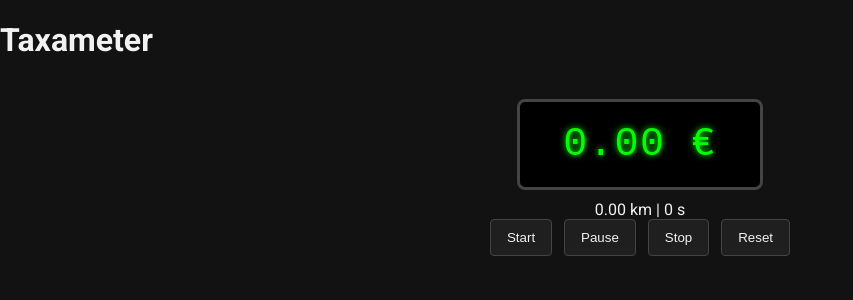
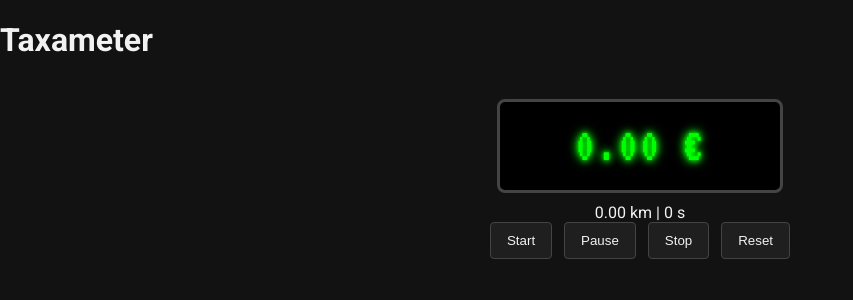
Before and after one commit to DO1FFE/tesla-dashboard, a Flask app: page /taxameter in a window 1280 px wide. Shown: the top 300 px of the page, without its empty margins (0-853 px from the left). Run offline with Flask 3, Linux system fonts and the light colour scheme.

Commit message:
Improve taximeter UI

```diff
--- a/static/css/style.css
+++ b/static/css/style.css
@@ -1,5 +1,6 @@
 
 @import url('https://fonts.googleapis.com/css2?family=Roboto:wght@300;400;700&display=swap');
+@import url('https://fonts.googleapis.com/css2?family=VT323&display=swap');
 
 :root {
   --bg-color: #121212;
@@ -995,15 +996,18 @@ select {
 #taximeter-display {
   background: #000;
   color: #0f0;
-  font-family: 'Courier New', monospace;
-  font-size: 2.5rem;
-  letter-spacing: 0.1rem;
-  text-shadow: 0 0 6px #0f0;
-  padding: 20px;
+  font-family: 'VT323', monospace;
+  font-size: 3rem;
+  letter-spacing: 0.15rem;
+  text-shadow:
+    0 0 4px #0f0,
+    0 0 8px #0f0,
+    0 0 12px #0f0;
+  padding: 20px 30px;
   border: 3px solid #444;
   border-radius: 8px;
   display: inline-block;
-  min-width: 200px;
+  min-width: 220px;
   margin-bottom: 10px;
 }
 
@@ -1017,22 +1021,31 @@ select {
 }
 
 .active-btn {
-  background: #444;
+  background: var(--accent-color);
   color: #fff;
+  border-color: var(--accent-color);
 }
 
 #taximeter-receipt {
   background: #000;
   color: #0f0;
-  font-family: 'Courier New', monospace;
+  font-family: 'VT323', monospace;
   padding: 10px;
   border: 2px solid #444;
   border-radius: 8px;
   display: inline-block;
   margin-top: 20px;
   text-align: left;
+  max-width: 240px;
 }
-#receipt-text {
+#receipt-table {
+  width: 100%;
+  margin: 0 auto;
+}
+#receipt-table td {
+  padding: 2px 4px;
+}
+#receipt-table td.num {
   text-align: right;
 }
 #receipt-company {
--- a/static/js/taxameter.js
+++ b/static/js/taxameter.js
@@ -54,29 +54,29 @@ $(function() {
             return;
         }
         function fmt(value) {
-            return value.toFixed(2).padStart(7);
+            return value.toFixed(2);
         }
-        var lines = [];
-        lines.push('Grundpreis:' + fmt(breakdown.base) + ' €');
+        var html = '';
+        html += '<tr><td>Grundpreis:</td><td class="num">' + fmt(breakdown.base) + ' €</td></tr>';
         if (breakdown.km_1_2 > 0) {
-            lines.push(breakdown.km_1_2.toFixed(2) + ' km x ' +
-                breakdown.rate_1_2.toFixed(2) + ' € =' + fmt(breakdown.cost_1_2) + ' €');
+            html += '<tr><td>' + breakdown.km_1_2.toFixed(2) + ' km x ' +
+                breakdown.rate_1_2.toFixed(2) + ' €</td><td class="num">' + fmt(breakdown.cost_1_2) + ' €</td></tr>';
         }
         if (breakdown.km_3_4 > 0) {
-            lines.push(breakdown.km_3_4.toFixed(2) + ' km x ' +
-                breakdown.rate_3_4.toFixed(2) + ' € =' + fmt(breakdown.cost_3_4) + ' €');
+            html += '<tr><td>' + breakdown.km_3_4.toFixed(2) + ' km x ' +
+                breakdown.rate_3_4.toFixed(2) + ' €</td><td class="num">' + fmt(breakdown.cost_3_4) + ' €</td></tr>';
         }
         if (breakdown.km_5_plus > 0) {
-            lines.push(breakdown.km_5_plus.toFixed(2) + ' km x ' +
-                breakdown.rate_5_plus.toFixed(2) + ' € =' + fmt(breakdown.cost_5_plus) + ' €');
+            html += '<tr><td>' + breakdown.km_5_plus.toFixed(2) + ' km x ' +
+                breakdown.rate_5_plus.toFixed(2) + ' €</td><td class="num">' + fmt(breakdown.cost_5_plus) + ' €</td></tr>';
         }
         if (breakdown.wait_cost > 0) {
-            lines.push('Standzeit ' + Math.round(breakdown.wait_time) + 's =' + fmt(breakdown.wait_cost) + ' €');
+            html += '<tr><td>Standzeit ' + Math.round(breakdown.wait_time) + 's</td><td class="num">' + fmt(breakdown.wait_cost) + ' €</td></tr>';
         }
-        lines.push('--------------------');
-        lines.push('Gesamt:' + fmt(breakdown.total) + ' €');
-        lines.push('Fahrstrecke: ' + distance.toFixed(2) + ' km');
-        $('#receipt-text').text(lines.join('\n'));
+        html += '<tr><td colspan="2"><hr></td></tr>';
+        html += '<tr><td>Gesamt:</td><td class="num">' + fmt(breakdown.total) + ' €</td></tr>';
+        html += '<tr><td colspan="2" style="text-align:center">Fahrstrecke: ' + distance.toFixed(2) + ' km</td></tr>';
+        $('#receipt-table').html(html);
         $('#receipt-company').empty();
         if (company) {
             $('#receipt-company').append('<div class="company-name">' + company + '</div>');
--- a/templates/taxameter.html
+++ b/templates/taxameter.html
@@ -26,7 +26,7 @@
         </div>
         <div id="taximeter-receipt" style="display:none;">
             <div id="receipt-company"></div>
-            <pre id="receipt-text"></pre>
+            <table id="receipt-table"></table>
             <div id="receipt-qr"></div>
         </div>
     </div>
```
